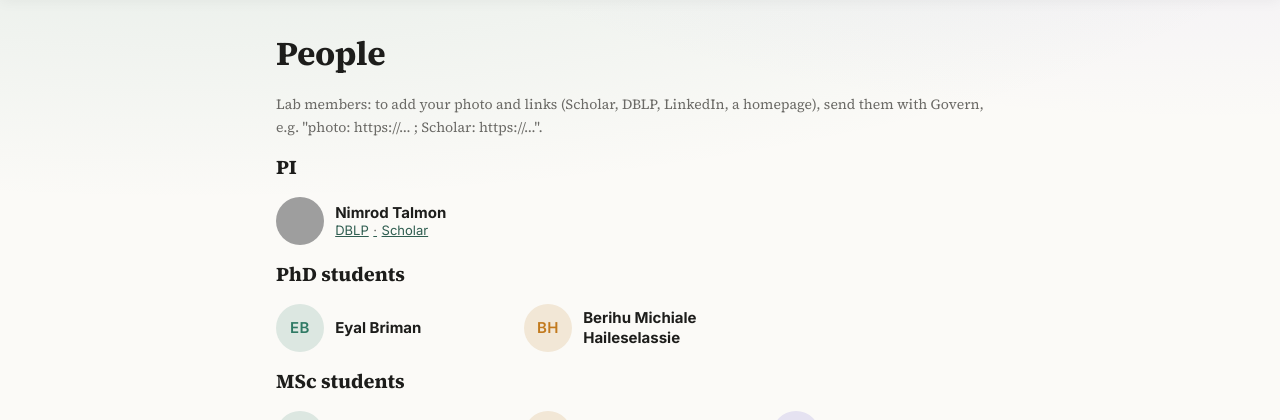
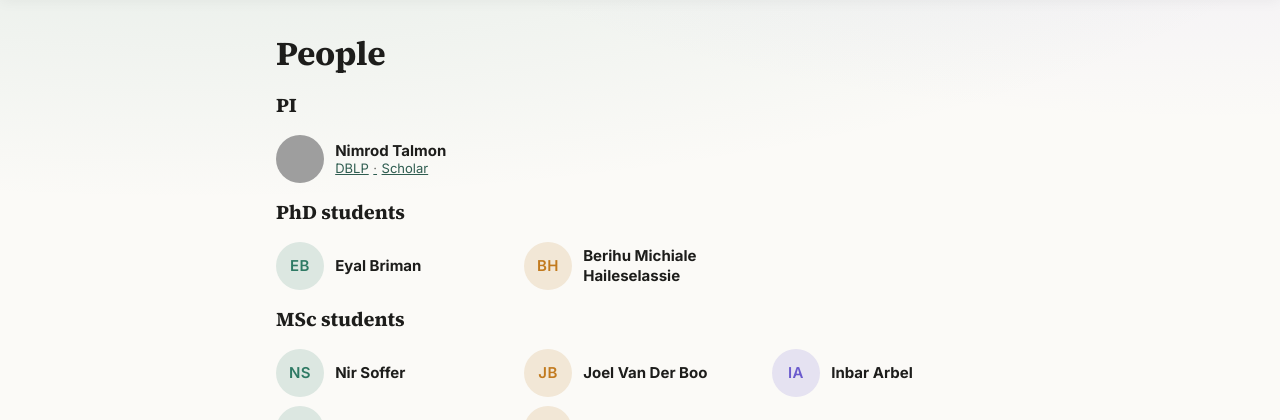
Before and after one commit to nimrodtalmon/BGULAB, a FastAPI app: page /people in a window 1280 px wide. Shown: the part 59-479 px from the top of the page. Run offline with FastAPI, Linux system fonts and the light colour scheme; grey boxes are pictures that could not be loaded.

Commit message:
round 8: #31 no member instructions on public pages; rule 4
Co-Authored-By: Claude Fable 5.1 <noreply@anthropic.com>
Claude-Session: https://claude.ai/code/session_01T3CF96pWiEVUTqUtpP8yA2

```diff
--- a/templates/people.html
+++ b/templates/people.html
@@ -1,8 +1,6 @@
 {% extends "base.html" %}
 {% block main %}
 <h1>People</h1>
-<p class="muted small">Lab members: to add your photo and links (Scholar, DBLP, LinkedIn, a homepage),
-send them with Govern, e.g. "photo: https://… ; Scholar: https://…".</p>
 {% for heading, group in people.present_groups %}
 <h3 class="people-group">{{ heading }}</h3>
 <ul class="people">
```
Also changed, not shown: content/rules.md (+2 -0 lines).
